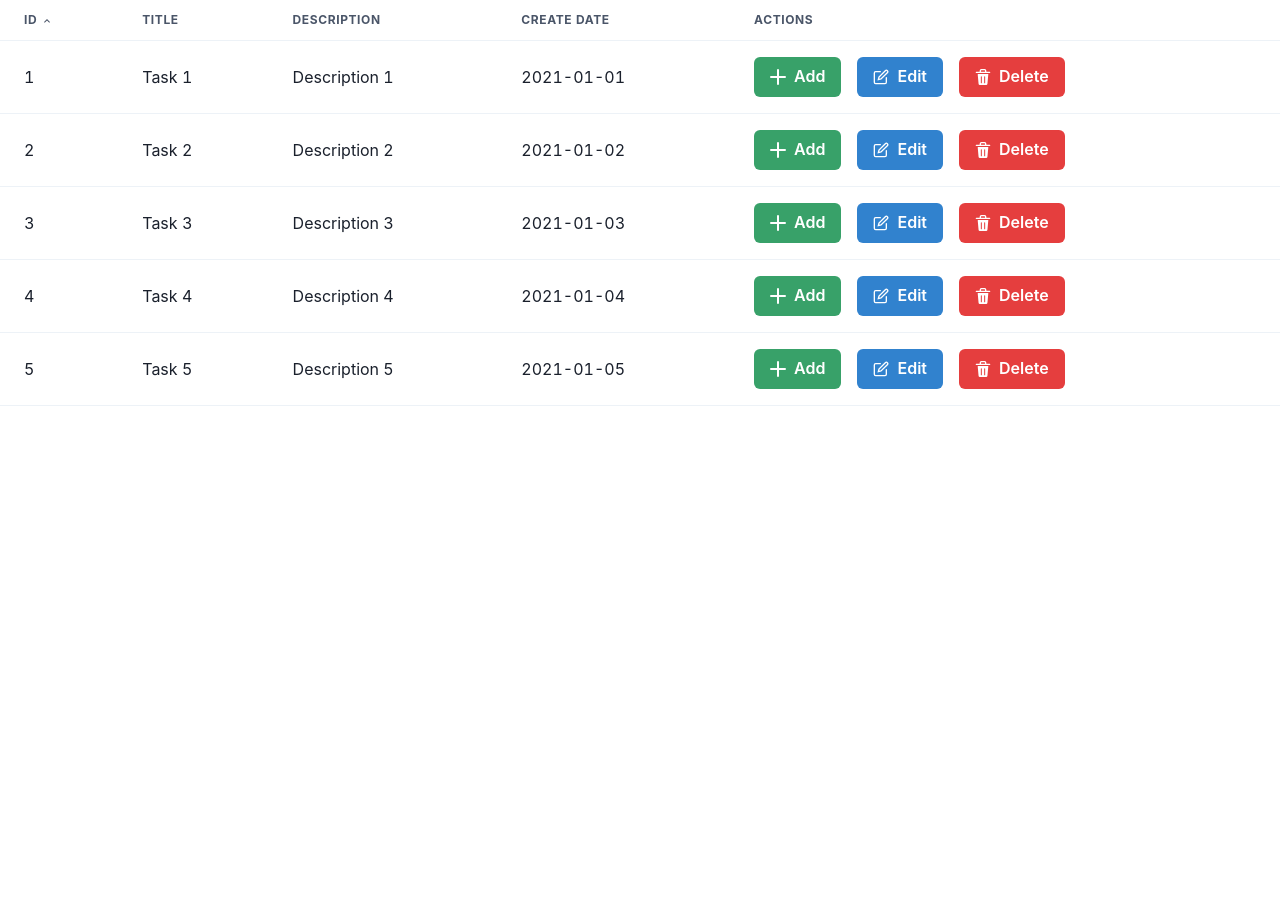
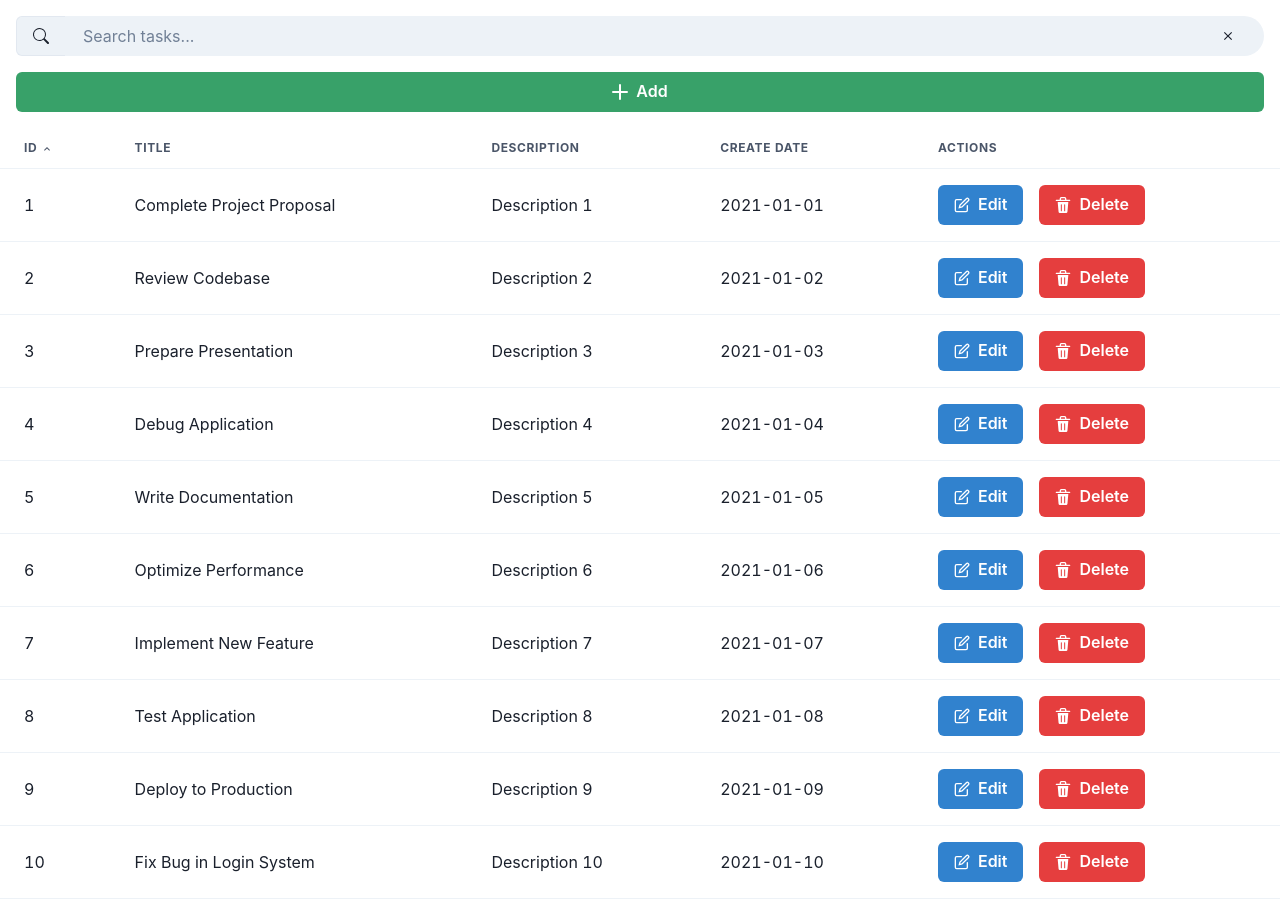
Before and after one commit to alexandrubb23/wisesys-todo, a React (Vite) app: page / in a window 1280 px wide. Before the commit the page ends 800 px from the top, so only its background shows below. Built offline with nearby package versions, Linux system fonts and the light colour scheme.

Commit message:
Build tasks searching.

```diff
--- a/package.json
+++ b/package.json
@@ -17,7 +17,8 @@
     "framer-motion": "^10.12.18",
     "lodash": "^4.17.21",
     "react": "^18.2.0",
-    "react-dom": "^18.2.0"
+    "react-dom": "^18.2.0",
+    "react-icons": "^4.10.1"
   },
   "devDependencies": {
     "@types/react": "^18.0.37",
--- a/src/App.tsx
+++ b/src/App.tsx
@@ -3,33 +3,63 @@ import TasksTable from './components/Tasks/TasksTable';
 const tasks = [
   {
     id: 1,
-    title: 'Task 1',
+    title: 'Complete Project Proposal',
     description: 'Description 1',
     createDate: '2021-01-01',
   },
   {
     id: 2,
-    title: 'Task 2',
+    title: 'Review Codebase',
     description: 'Description 2',
     createDate: '2021-01-02',
   },
   {
     id: 3,
-    title: 'Task 3',
+    title: 'Prepare Presentation',
     description: 'Description 3',
     createDate: '2021-01-03',
   },
   {
     id: 4,
-    title: 'Task 4',
+    title: 'Debug Application',
     description: 'Description 4',
     createDate: '2021-01-04',
   },
   {
     id: 5,
-    title: 'Task 5',
+    title: 'Write Documentation',
     description: 'Description 5',
     createDate: '2021-01-05',
+  },
+  {
+    id: 6,
+    title: 'Optimize Performance',
+    description: 'Description 6',
+    createDate: '2021-01-06',
+  },
+  {
+    id: 7,
+    title: 'Implement New Feature',
+    description: 'Description 7',
+    createDate: '2021-01-07',
+  },
+  {
+    id: 8,
+    title: 'Test Application',
+    description: 'Description 8',
+    createDate: '2021-01-08',
+  },
+  {
+    id: 9,
+    title: 'Deploy to Production',
+    description: 'Description 9',
+    createDate: '2021-01-09',
+  },
+  {
+    id: 10,
+    title: 'Fix Bug in Login System',
+    description: 'Description 10',
+    createDate: '2021-01-10',
   },
 ];
 
--- /dev/null
+++ b/src/components/SearchInput.tsx
@@ -0,0 +1,56 @@
+import {
+  IconButton,
+  Input,
+  InputGroup,
+  InputLeftAddon,
+  InputRightElement,
+} from '@chakra-ui/react';
+import { debounce } from 'lodash';
+import { useRef } from 'react';
+import { BsSearch } from 'react-icons/bs';
+import { MdClear } from 'react-icons/md';
+
+interface SearchInputProps {
+  wait?: number;
+  onSearch: (query: string) => void;
+}
+
+const SearchInput = ({ onSearch, wait = 500 }: SearchInputProps) => {
+  const searchInputRef = useRef<HTMLInputElement>(null);
+
+  const handleSearch = debounce(
+    (event: React.ChangeEvent<HTMLInputElement>) => {
+      onSearch(event.target.value);
+    },
+    wait
+  );
+
+  const clearSearch = () => {
+    onSearch('');
+    if (searchInputRef.current) searchInputRef.current.value = '';
+  };
+
+  return (
+    <InputGroup>
+      <InputLeftAddon children={<BsSearch />} />
+      <Input
+        borderRadius={20}
+        placeholder='Search tasks...'
+        variant='filled'
+        onChange={handleSearch}
+        ref={searchInputRef}
+      />
+      <InputRightElement width='4.5rem'>
+        <IconButton
+          aria-label='Clear search'
+          h='1.75rem'
+          icon={<MdClear />}
+          onClick={() => clearSearch()}
+          size='sm'
+        />
+      </InputRightElement>
+    </InputGroup>
+  );
+};
+
+export default SearchInput;
--- a/src/components/Tasks/TasksTable.tsx
+++ b/src/components/Tasks/TasksTable.tsx
@@ -1,12 +1,13 @@
-import { useCallback, useState } from 'react';
-import { Button, HStack } from '@chakra-ui/react';
 import { DeleteIcon } from '@chakra-ui/icons';
+import { Button, HStack, VStack } from '@chakra-ui/react';
 import { orderBy } from 'lodash';
+import { useCallback, useMemo, useState } from 'react';
 
 import Table from '../common/Table';
+import { Column, SortColumn } from '../common/models';
 import AddTaskDrawer from './AddTaskDrawer';
 import EditTaskDrawer from './EditTaskDrawer';
-import { Column, OrderDirection, SortColumn } from '../common/models';
+import SearchInput from '../SearchInput';
 
 type Task = {
   id: number;
@@ -45,7 +46,6 @@ const columns: Column<Task>[] = [
     content: (task: Task) => {
       return (
         <HStack spacing={4}>
-          <AddTaskDrawer />
           <EditTaskDrawer />
           <Button colorScheme='red' leftIcon={<DeleteIcon />}>
             Delete
@@ -62,21 +62,40 @@ const TasksTable = ({ tasks }: TasksListProps) => {
     path: 'id',
   });
 
+  const [searchQuery, setSearchQuery] = useState('');
+
   const handleSort = useCallback((sortColumn: SortColumn) => {
     setSortColumn({ ...sortColumn });
   }, []);
 
-  const { path, order } = sortColumn;
+  const handleSearch = useCallback((query: string) => {
+    setSearchQuery(query);
+  }, []);
 
-  const sortedTasks = orderBy(tasks, [path], [order]);
+  const sortedTasks = orderBy(tasks, [sortColumn.path], [sortColumn.order]);
+
+  const searchedTasks = useMemo(
+    () =>
+      sortedTasks.filter(task =>
+        task.title.toLowerCase().includes(searchQuery.toLowerCase())
+      ),
+    [searchQuery, sortedTasks]
+  );
 
   return (
-    <Table
-      columns={columns}
-      data={sortedTasks}
-      onSort={handleSort}
-      sortColumn={sortColumn}
-    />
+    <>
+      <VStack spacing={4} p={4} align='right'>
+        <SearchInput onSearch={handleSearch} />
+        <AddTaskDrawer />
+      </VStack>
+
+      <Table
+        columns={columns}
+        data={searchedTasks}
+        onSort={handleSort}
+        sortColumn={sortColumn}
+      />
+    </>
   );
 };
 
--- a/src/components/common/TableHeader.tsx
+++ b/src/components/common/TableHeader.tsx
@@ -8,7 +8,7 @@ const TableHeader = <T extends TableData>({
   columns,
   sortColumn,
   onSort,
-}: Omit<TableProps<T>, 'data'>) => {
+}: Omit<TableProps<T>, 'data' | 'onSearch'>) => {
   const handleSort = (path: string) => {
     if (sortColumn.path === path) {
       sortColumn.order = sortColumn.order === 'asc' ? 'desc' : 'asc';
@@ -22,7 +22,9 @@ const TableHeader = <T extends TableData>({
 
   const renderSortIcon = (column: Column<T>) => {
     if (column.path !== sortColumn.path) return null;
+
     if (sortColumn.order === 'asc') return <ChevronUpIcon />;
+
     return <ChevronDownIcon />;
   };
 
```
Also changed, not shown: 1 other file (tests, documents, lock files or other folders).
